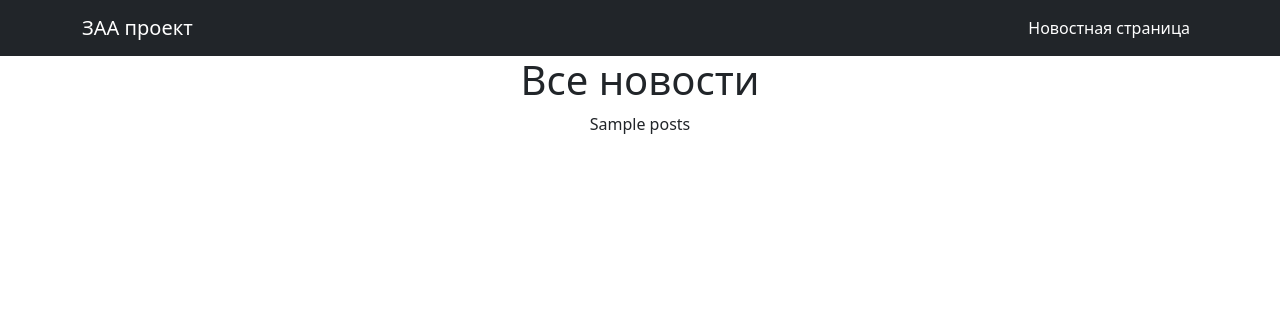
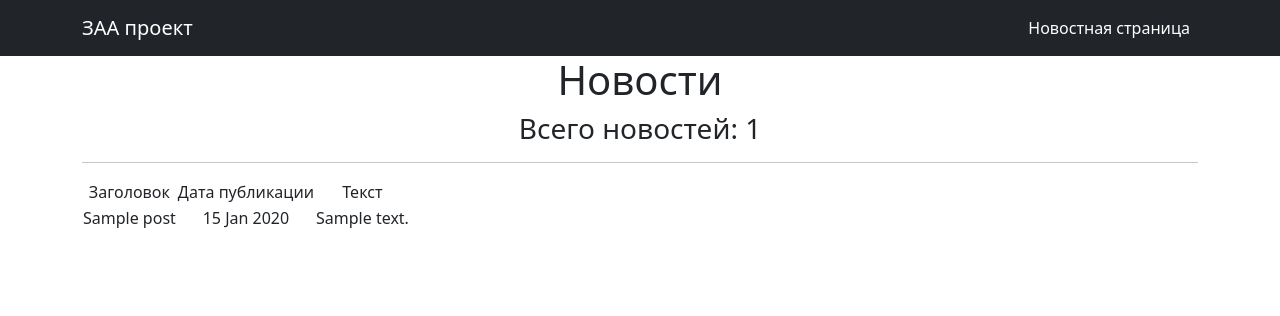
Before and after one commit to ZakharovAlexA/ZAA_NewsPortal, a Django app: template templates/posts.html in a window 1280 px wide. Shown: the top 316 px of the page. Run offline with Django 3.2, Linux system fonts and the light colour scheme; the template is opened without the code that fills it: most values are stand-ins (such as "Sample title", 1, 10 or a date in 2020); some libraries are stand-ins or nearby versions.

Commit message:
Add new formats in to html and view

```diff
--- a/newsapp/models.py
+++ b/newsapp/models.py
@@ -50,9 +50,6 @@ class Post(models.Model):
     def preview(self):
         return f'{self.text[0:123]} ...'
 
-    def __str__(self):
-        return f'{self.title}: {self.preview()}'
-
 
 class PostCategory(models.Model):
     postThrough = models.ForeignKey(Post, on_delete=models.CASCADE)
--- a/newsapp/views.py
+++ b/newsapp/views.py
@@ -4,10 +4,9 @@ from .models import Post
 
 class PostList(ListView):
     model = Post
-    ordering = 'dateCreation'
+    ordering = '-dateCreation'
     template_name = 'posts.html'
     context_object_name = 'posts'
-    queryset = Post.objects.filter(categoryType='NW')
 
 
 class PostDetail(DetailView):
--- a/templates/posts.html
+++ b/templates/posts.html
@@ -5,6 +5,28 @@
 {% endblock title %}
 
 {% block content %}
-<h1>Все новости</h1>
-{{ posts }}
+<h1>Новости</h1>
+<h3> Всего новостей: {{ posts|length }} </h3>
+<hr>
+{% if posts %}
+    <table>
+        <tr>
+            <td>Заголовок</td>
+            <td>Дата публикации</td>
+            <td>Текст</td>
+        </tr>
+    {% for post in posts %}
+        <tr>
+            <td>{{ post.title }}</td>
+            <td>{{ post.dateCreation|date:'d M Y' }}</td>
+            <td>{{ post.text|truncatewords:20 }}</td>
+        </tr>
+    {% endfor %}
+
+    </table>
+{% else %}
+    <h2>Новостей нет!</h2>
+
+{% endif %}
+
 {% endblock content %}
```
Also changed, not shown: templates/post.html (+6 -2 lines).
